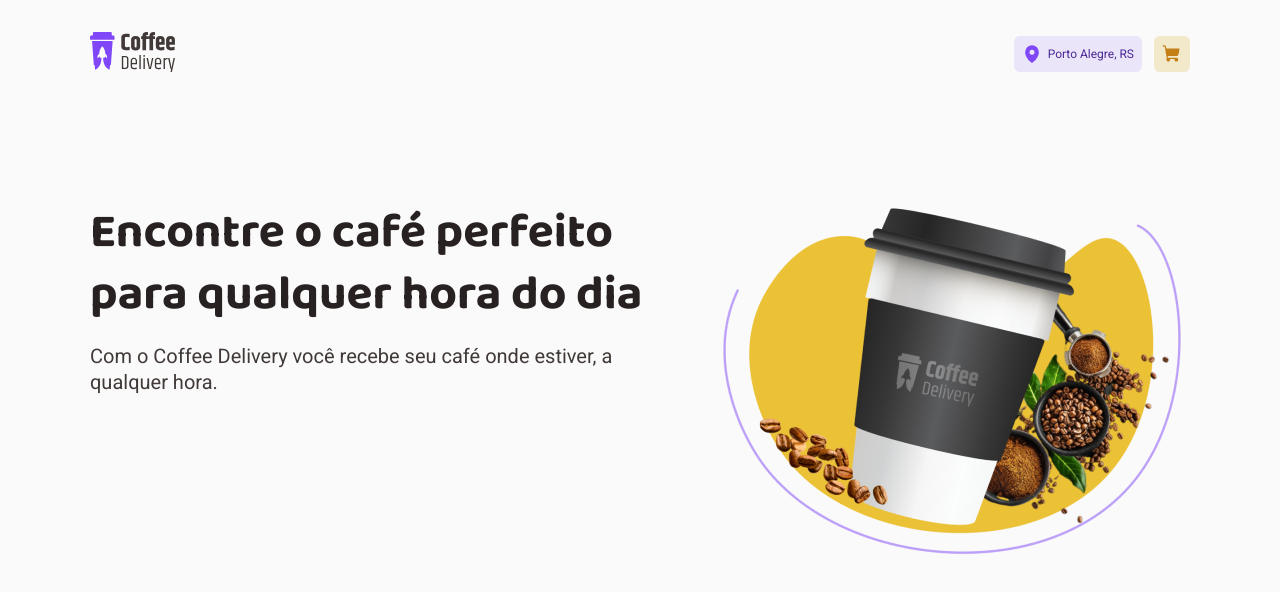
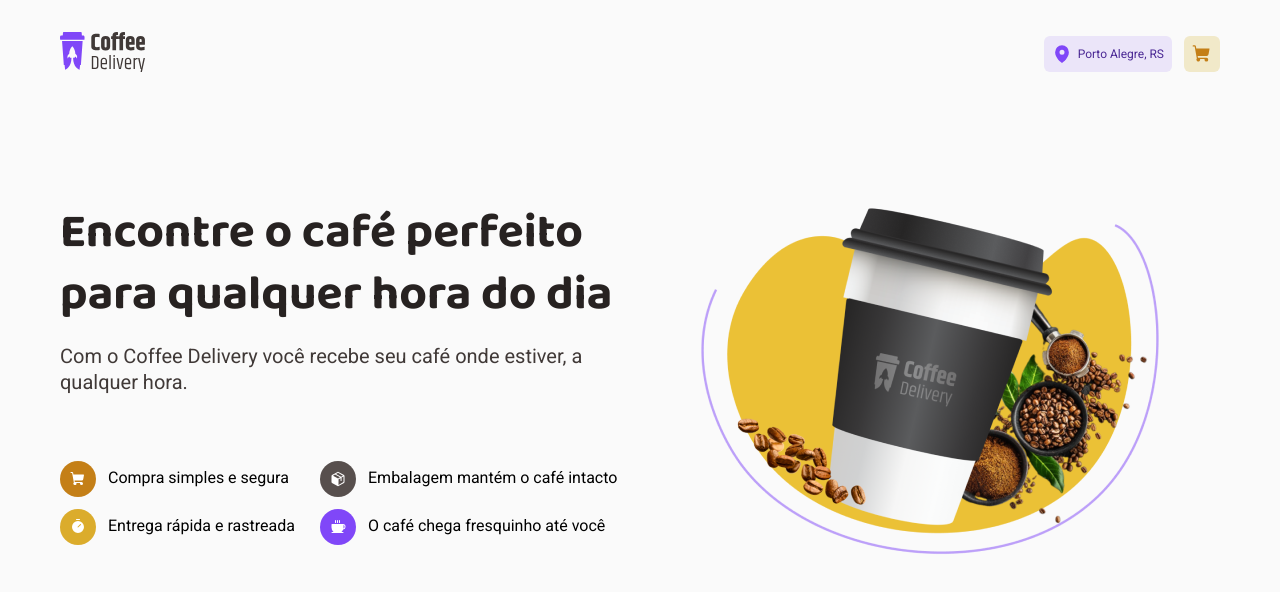
Before and after one commit to igorct1/ignite-coffeedelivery, a React (Vite) app: page / in a window 1280 px wide. Shown: the top 592 px of the page. Built offline with nearby package versions, Linux system fonts and the light colour scheme.

Commit message:
intro component

```diff
--- a/src/layouts/DefaultLayouts/styles.ts
+++ b/src/layouts/DefaultLayouts/styles.ts
@@ -1,7 +1,7 @@
 import styled from "styled-components";
 
 export const LayoutContainer = styled.div`
-  max-width: 114rem;
+  max-width: 120rem;
   margin: 0 auto;
   padding: 0rem 2rem;
 `;
--- a/src/pages/Home/components/Intro/index.tsx
+++ b/src/pages/Home/components/Intro/index.tsx
@@ -1,6 +1,7 @@
-import { ShoppingCart } from "phosphor-react";
+import { Coffee, Package, ShoppingCart, Timer } from "phosphor-react";
 import {
   IntroAdvantages,
+  IntroAdvantagesItem,
   IntroCoffeeImage,
   IntroContainer,
   IntroInfo,
@@ -20,7 +21,32 @@
             hora.
           </p>
         </IntroTitle>
-        <IntroAdvantages></IntroAdvantages>
+        <IntroAdvantages>
+          <IntroAdvantagesItem backgroundColor="yellow-dark">
+            <span>
+              <ShoppingCart weight="fill" />
+            </span>
+            <p>Compra simples e segura</p>
+          </IntroAdvantagesItem>
+          <IntroAdvantagesItem backgroundColor="gray">
+            <span>
+              <Package weight="fill" />
+            </span>
+            <p>Embalagem mantém o café intacto</p>
+          </IntroAdvantagesItem>
+          <IntroAdvantagesItem backgroundColor="yellow">
+            <span>
+              <Timer weight="fill" />
+            </span>
+            <p>Entrega rápida e rastreada</p>
+          </IntroAdvantagesItem>
+          <IntroAdvantagesItem backgroundColor="purple">
+            <span>
+              <Coffee weight="fill" />
+            </span>
+            <p>O café chega fresquinho até você</p>
+          </IntroAdvantagesItem>
+        </IntroAdvantages>
       </IntroInfo>
       <IntroCoffeeImage>
         <img src={coffee} />
--- a/src/pages/Home/components/Intro/styles.ts
+++ b/src/pages/Home/components/Intro/styles.ts
@@ -1,18 +1,18 @@
 import styled from "styled-components";
 export const IntroContainer = styled.section`
   display: flex;
+
   gap: 5.6rem;
-  justify-content: space-between;
 
   margin-top: 9.4rem;
 `;
 export const IntroInfo = styled.div`
+  max-width: 576px;
+
   display: flex;
   flex-direction: column;
 
   gap: 6.6rem;
-  flex: 2;
-  width: 80rem;
 `;
 
 export const IntroTitle = styled.div`
@@ -33,5 +33,47 @@
     font-weight: 400;
   }
 `;
-export const IntroAdvantages = styled.div``;
+export const IntroAdvantages = styled.div`
+  display: grid;
+  grid-template-columns: 240px 1fr;
+
+  gap: 1.2rem 2rem;
+`;
+
+const ADVANTAGES_BACKGROUND_COLOR = {
+  "yellow-dark": "yellow-dark",
+  gray: "base-text",
+  yellow: "yellow",
+  purple: "purple",
+} as const;
+
+interface BackgroundProps {
+  backgroundColor: keyof typeof ADVANTAGES_BACKGROUND_COLOR;
+}
+
+export const IntroAdvantagesItem = styled.div<BackgroundProps>`
+  display: flex;
+  align-items: center;
+
+  gap: 1.2rem;
+  span {
+    border-radius: 50%;
+    padding: 1rem;
+    background: ${(props) =>
+      props.theme[ADVANTAGES_BACKGROUND_COLOR[props.backgroundColor]]};
+    display: flex;
+    align-items: center;
+    justify-content: center;
+  }
+
+  span svg {
+    color: ${(props) => props.theme["white"]};
+  }
+
+  p {
+    font-size: 1.6rem;
+    font-family: "Roboto";
+    line-height: 130%;
+  }
+`;
 export const IntroCoffeeImage = styled.div``;
```
